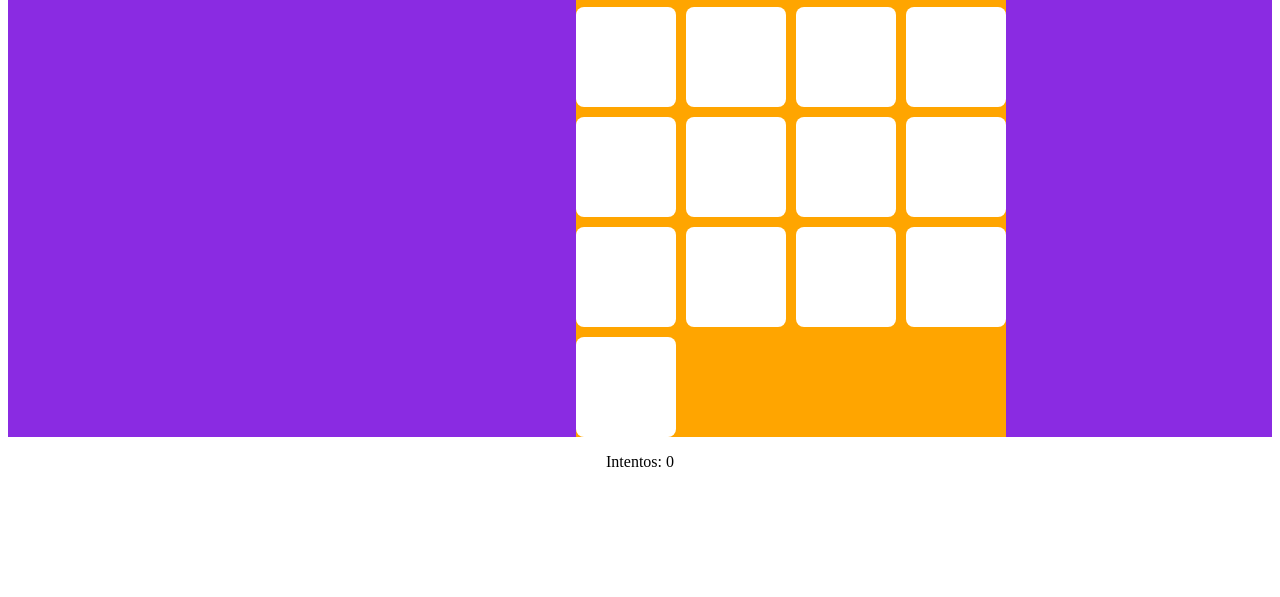
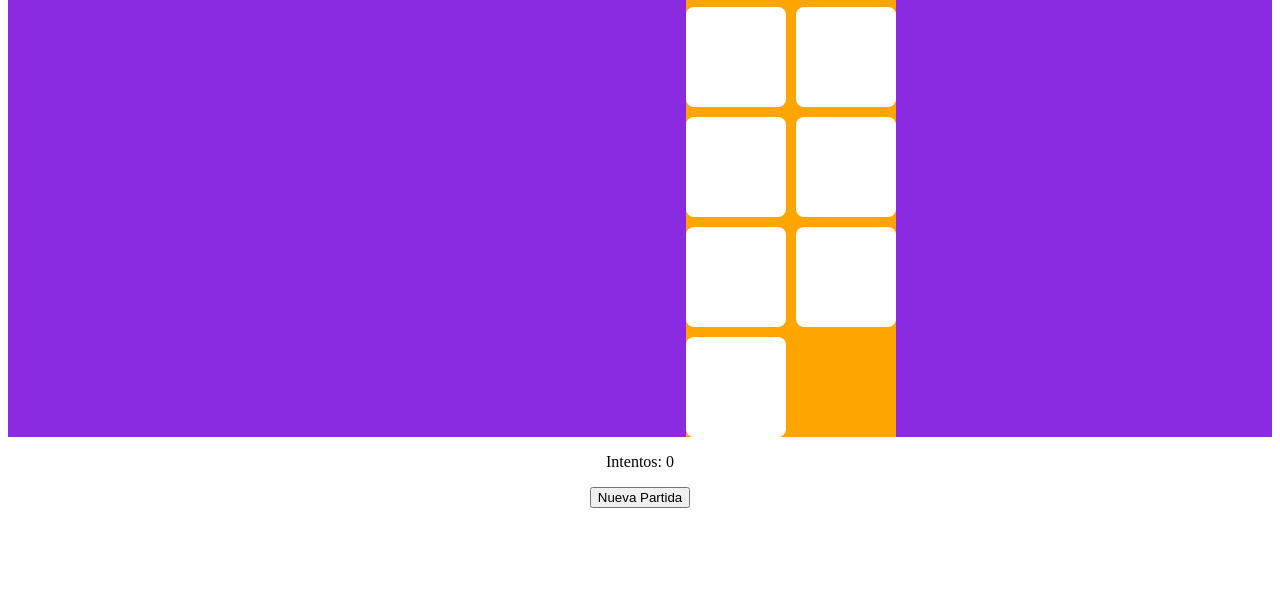
Before and after one commit to andreaendigital/MemoryGame, a plain HTML site: page index.html in a window 1280 px wide. Shown: the part 203-800 px from the top of the page. Drawn offline with Linux system fonts and the light colour scheme.

Commit message:
separar código en funciones ordenadas e integrar botón Nuevo Juego que reinicia las cartas

```diff
--- a/index.html
+++ b/index.html
@@ -31,6 +31,7 @@
     </main>
     <footer>
       <p>Intentos: <span id="intentos">0</span></p>
+      <button id="reiniciar">Nueva Partida</button>
       <script src="script.js"></script>
     </footer>
   </body>
--- a/script.js
+++ b/script.js
@@ -1,23 +1,20 @@
 document.addEventListener("DOMContentLoaded", () => {
   const tablero = document.getElementById("tablero");
   const intentosSpan = document.getElementById("intentos");
-  let intentos = 0; //contador de intentos
-  let paresEncontrados = 0; //contador de pares
-  //imágenes para las cartas con íconos, array
-  const imagenes = ["🐱", "🐶", "🦊", "🐰", "🐹", "🐸", "🐵", "🐺"];
+  var intentos = 0; //contador de intentos
+  var paresEncontrados = 0; //contador de pares
+  const imagenes = ["🐱", "🐶", "🦊", "🐰"]; //imágenes para las cartas con íconos, array
 
   //duplicamos para hacer los pares
-  let cartas = [...imagenes, ...imagenes];
-
-  //reordena elementos del array con aleatoriedad
-  cartas.sort(() => Math.random() - 0.5);
+  var cartas = [...imagenes, ...imagenes];
 
   //variables para el control del juego
-  let primeraCarta = null; //guarda la primera carta que se voltea
-  let segundaCarta = null; //guarda la segunda carta
-  let bloqueoTablero = false; //evita que el jugador voltee más de dos cartas
+  var primeraCarta = null; //guarda la primera carta que se voltea
+  var segundaCarta = null; //guarda la segunda carta
+  var bloqueoTablero = false; //evita que el jugador voltee más de dos cartas
 
-  //crear el tablero de cartas dinámicamente
+  function crearTablero() {
+    cartas.sort(() => Math.random() - 0.5); // Mezclamos antes de crear las cartas
     cartas.forEach((imagen) => {
       //crea un nuevo elemento div, que será una carta:
       const carta = document.createElement("div");
@@ -26,9 +23,26 @@ document.addEventListener("DOMContentLoaded", () => {
       //definimos su contenido: 2 divs, uno la cara trasera y otro la parte frontal
       carta.innerHTML = ` <div class="cara trasera">${imagen}</div><div class="cara"></div>`;
 
-    carta.addEventListener("click", () => {
-      //añade una acción cuando la carta es clickeada
+      carta.addEventListener("click", () => clickCarta(carta));
 
+      tablero.appendChild(carta);
+    });
+  }
+
+  function iniciarJuego() {
+    // 🔥 Reiniciamos variables sin necesidad de una función extra
+    intentos = 0;
+    paresEncontrados = 0;
+    bloqueoTablero = false;
+    primeraCarta = null;
+    segundaCarta = null;
+    intentosSpan.textContent = intentos;
+    barajarCartas();
+    //  tablero.innerHTML = ""; //Limpia el tablero antes de agregar cartas nuevas
+    //     cartas.sort(() => Math.random() - 0.5); //reordena elementos del array con aleatoriedad
+  }
+
+  function clickCarta(carta) {
     // si bloqueoTablero es TRUE, impide que el usuario interactúe
     // si la carta ya está volteada tambie´n bloquea el click
     if (bloqueoTablero || carta.classList.contains("volteada")) return;
@@ -58,12 +72,12 @@ document.addEventListener("DOMContentLoaded", () => {
       console.log("pares encontrados : ", paresEncontrados);
 
       //vericación de victoria:
-        if (paresEncontrados === cartas.length/2) {
+      if (paresEncontrados === cartas.length / 2) {
         //llamar a funcion de mostrar victoria
         console.log("pares encontrados : ", paresEncontrados);
+        console.log("bloqueoTablero : ", bloqueoTablero);
         mostrarVictoria();
       }
-
     } else {
       //Si no coinciden
       setTimeout(() => {
@@ -78,21 +92,35 @@ document.addEventListener("DOMContentLoaded", () => {
     //si agrego acá los intentos, contabiliza un intentao cada dos cartas volteadas
     intentos++;
     intentosSpan.textContent = intentos;
+  }
+
+  function barajarCartas() {
+    cartas.sort(() => Math.random() - 0.5);
+    let cartasDOM = document.querySelectorAll(".carta");
+    cartasDOM.forEach((carta, index) => {
+      carta.classList.remove("volteada"); // Desvoltear
+      carta.querySelector(".trasera").textContent = cartas[index]; // Actualizar imagen
     });
-    tablero.appendChild(carta); // se agregan las caras al tablero
-  });
+  }
 
-  function mostrarVictoria (){
-    document.getElementById("textoVictoria").textContent = `Ganaste en ${intentos} intentos!`; //personalización
-    document.getElementById("modalVictoria").style.display = "block";  // al ganar cambia el display a block y el modal es visible
-  };
+  function mostrarVictoria() {
+    document.getElementById(
+      "textoVictoria"
+    ).textContent = `Ganaste en ${intentos} intentos!`; //personalización
+    document.getElementById("modalVictoria").style.display = "block"; // al ganar cambia el display a block y el modal es visible
+  }
 
   //cierra el modal, fuera de la función de apertura
-  document.getElementById("cerrarModal").addEventListener("click", function() {
+  document.getElementById("cerrarModal").addEventListener("click", function () {
     document.getElementById("modalVictoria").style.display = "none";
   });
 
+  //Reinicia partida
+  document.getElementById("reiniciar").addEventListener("click", iniciarJuego);
 
+  // Iniciar la primera partida al cargar la página
+  crearTablero();
+  iniciarJuego();
 });
 
 // Mejoras a realizar
@@ -100,7 +128,7 @@ document.addEventListener("DOMContentLoaded", () => {
 //  - Pop-up de victoria con texto dinámico que muestre el número de intentos al ganar. Con efectos de celebración.
 
 //  - Entrega de estrellas o puntaje según el desempeño del jugador.
-//  - Botón de reinicio para empezar una nueva partida sin recargar la página.
+//  - Botón de reinicio para empezar una nueva partida sin recargar la página. -> función de reinicio partida
 //  - Opcionalidad de cronómetro, activable con un botón:
 //  - Si está activado, el tiempo influye en la cantidad de puntos o estrellas obtenidas.
 //  - Si está desactivado, el jugador puede jugar sin presión de tiempo.
@@ -110,3 +138,5 @@ document.addEventListener("DOMContentLoaded", () => {
 // 2 revisar la estructura, elementos bien organizado y css
 // 3 elementos graficos y detalles visuales
 // 4 optimizar
+
+// agregar al modal el tiempo que se demoró y la cantidad de pares encontrados
--- a/style.css
+++ b/style.css
@@ -10,7 +10,7 @@ body{
 }
 #tablero {
     display: grid;
-    grid-template-columns: repeat(4, 100px);
+    grid-template-columns: repeat(2, 100px);
     grid-gap: 10px;
     justify-content: center;
     margin-top: 20px;
```
Lines whose indentation alone changed are shown as unchanged.
